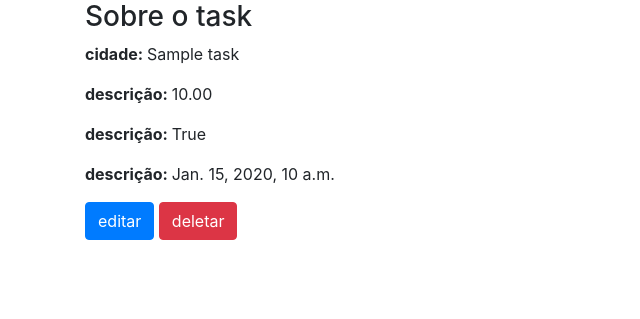
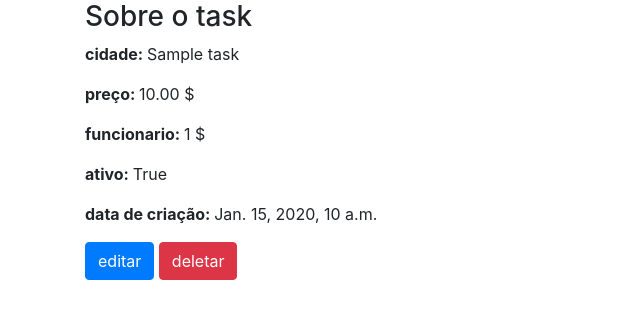
Before and after one commit to pacman2020/financial-control, a Django app: page /task/1/ in a window 1280 px wide. Shown: the part 56-375 px from the top of the page, without its empty margins (0-640 px from the left). Run offline with Django 3.2, Linux system fonts and the light colour scheme; tables that the repository leaves empty hold one stand-in row (values such as "Sample post").

Commit message:
adding new employee field to the task table

```diff
--- a/task/forms.py
+++ b/task/forms.py
@@ -9,4 +9,4 @@ class Taskform(forms.ModelForm):
     active = forms.BooleanField(label='tarefa ativa' ,required=True)
     class Meta:
         model = Task
-        fields = ('name','price','active',)
+        fields = ('name','price','employee','active',)
--- a/task/models.py
+++ b/task/models.py
@@ -5,6 +5,7 @@ class Task(models.Model):
     user_id = models.ForeignKey(User, on_delete=models.CASCADE)
     name = models.CharField(max_length=100)
     price = models.DecimalField(max_digits=5, decimal_places=2)
+    employee = models.IntegerField()
     active = models.BooleanField(default=True)
     create_at = models.DateTimeField(auto_now_add=True)
 
--- a/task/templates/task/detail_task.html
+++ b/task/templates/task/detail_task.html
@@ -24,9 +24,10 @@
     <h3>Sobre o task</h2>
 
         <p><strong>cidade: </strong>{{ task.name }}</p>
-        <p><strong>descrição: </strong>{{ task.price }}</p>
-        <p><strong>descrição: </strong>{{ task.active }}</p>
-        <p><strong>descrição: </strong>{{ task.create_at }}</p>
+        <p><strong>preço: </strong>{{ task.price }} $</p>
+        <p><strong>funcionario: </strong>{{ task.employee }} $</p>
+        <p><strong>ativo: </strong>{{ task.active }}</p>
+        <p><strong>data de criação: </strong>{{ task.create_at }}</p>
         <div>
             <a class="btn btn-primary" href="{% url 'update_task' task.pk %}">editar</a>
             <button type="button"
```
Also changed, not shown: task/migrations/0003_task_percentage.py (added), task/migrations/0004_auto_20201028_2304.py (added), task/migrations/0005_auto_20201028_2304.py (added).
